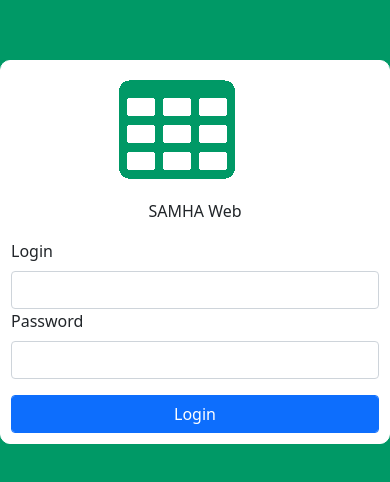
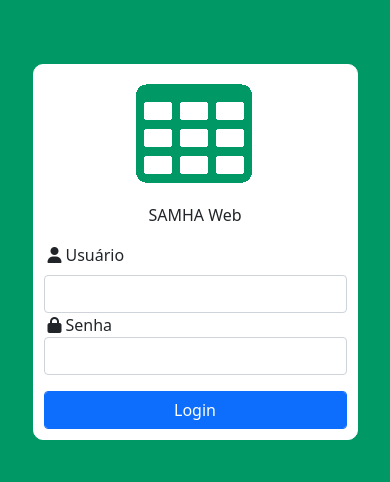
Before and after one commit to brenolpl/samha, an Angular app in the folder samha-frontend/: page / in a window 390 px wide. Shown: the part 170-652 px from the top of the page. Built offline with nearby package versions, Linux system fonts and the light colour scheme.

Commit message:
Inclusão de icones do fontawesome e tela de login responsiva

```diff
--- a/samha-frontend/src/app/login-component/login/login.component.css
+++ b/samha-frontend/src/app/login-component/login/login.component.css
@@ -15,10 +15,6 @@
   align-items: center;
 }
 
-img{
-  margin-left: 28%;
-}
-
 p{
   text-align: center;
 }
--- a/samha-frontend/src/app/login-component/login/login.component.html
+++ b/samha-frontend/src/app/login-component/login/login.component.html
@@ -1,12 +1,12 @@
 <div class="jumbotron vertical-center"> <!--
                       ^--- Added class  -->
-  <div class="container col-md-2 login-box">
-    <img src="assets/images/greenLogo.png" alt="Samha Logo">
+  <div class="container col-md-4 col-sm-6 login-box d-grid col-lg-3 col-10">
+    <img src="assets/images/greenLogo.png" alt="Samha Logo" class="m-auto">
     <p>SAMHA Web</p>
     <form class="form-group" [formGroup]="form" (ngSubmit)="login()">
-      <label for="login" class="form-label">Login</label>
-      <input type="text" class="form-control" id="login" formControlName="login">
-      <label for="password" class="form-label">Password</label>
+      <i class="fa fa-user mx-1"></i><label for="login">Usuário</label>
+      <input type="text" class="form-control mt-2" id="login" formControlName="login">
+      <i class="fa-solid fa-lock mx-1"></i><label for="password">Senha</label>
       <input type="password" class="form-control" id="password" formControlName="senha">
 
       <button class="btn btn-primary form-control form mt-3">Login</button>
--- a/samha-frontend/src/index.html
+++ b/samha-frontend/src/index.html
@@ -6,6 +6,7 @@
   <base href="/">
   <meta name="viewport" content="width=device-width, initial-scale=1">
   <link rel="icon" type="image/x-icon" href="favicon.ico">
+  <link rel="stylesheet" href="https://cdnjs.cloudflare.com/ajax/libs/font-awesome/6.1.1/css/all.min.css" integrity="sha512-KfkfwYDsLkIlwQp6LFnl8zNdLGxu9YAA1QvwINks4PhcElQSvqcyVLLD9aMhXd13uQjoXtEKNosOWaZqXgel0g==" crossorigin="anonymous" referrerpolicy="no-referrer" />
 </head>
 <body>
   <samha-root></samha-root>
```
